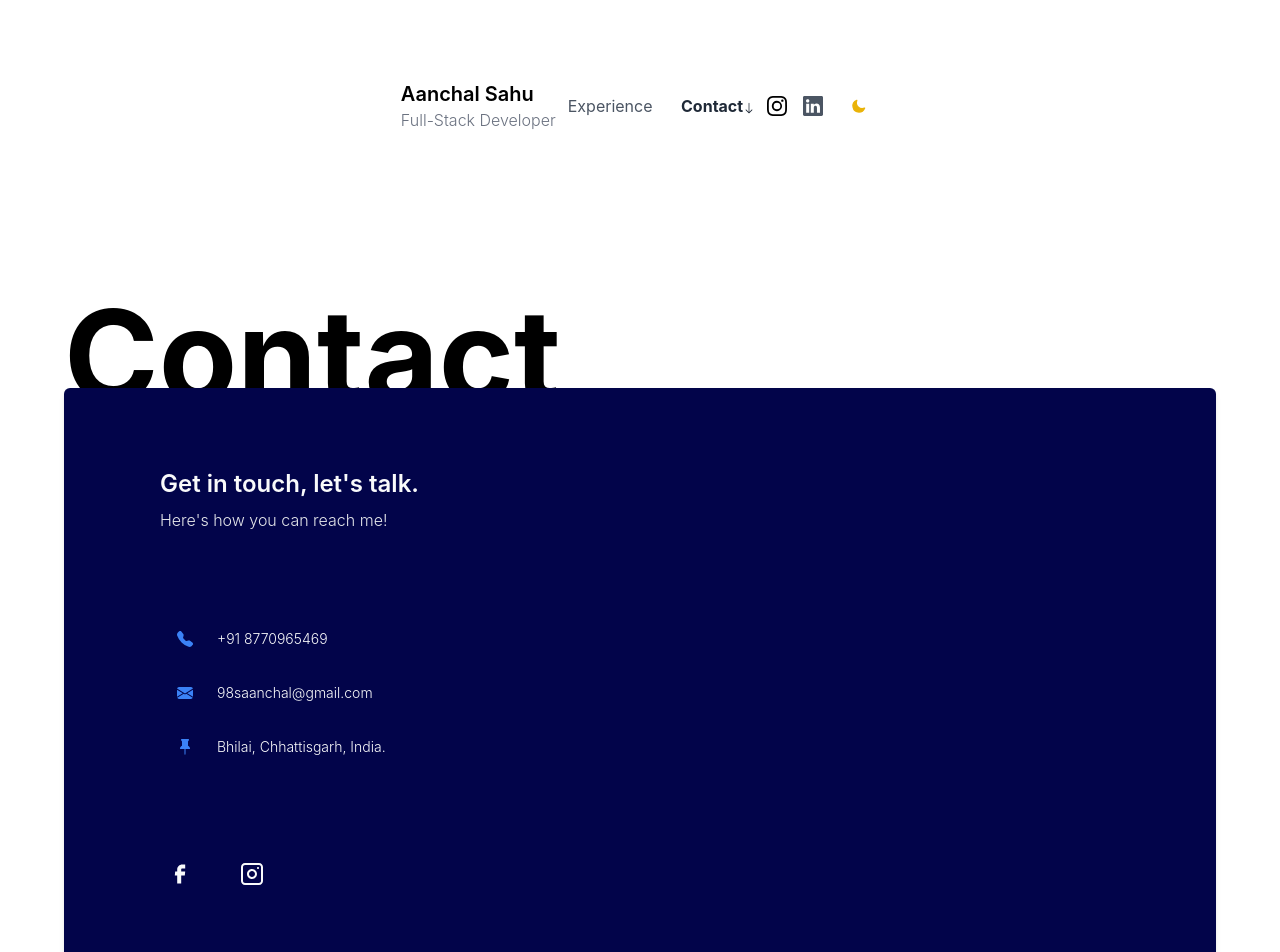
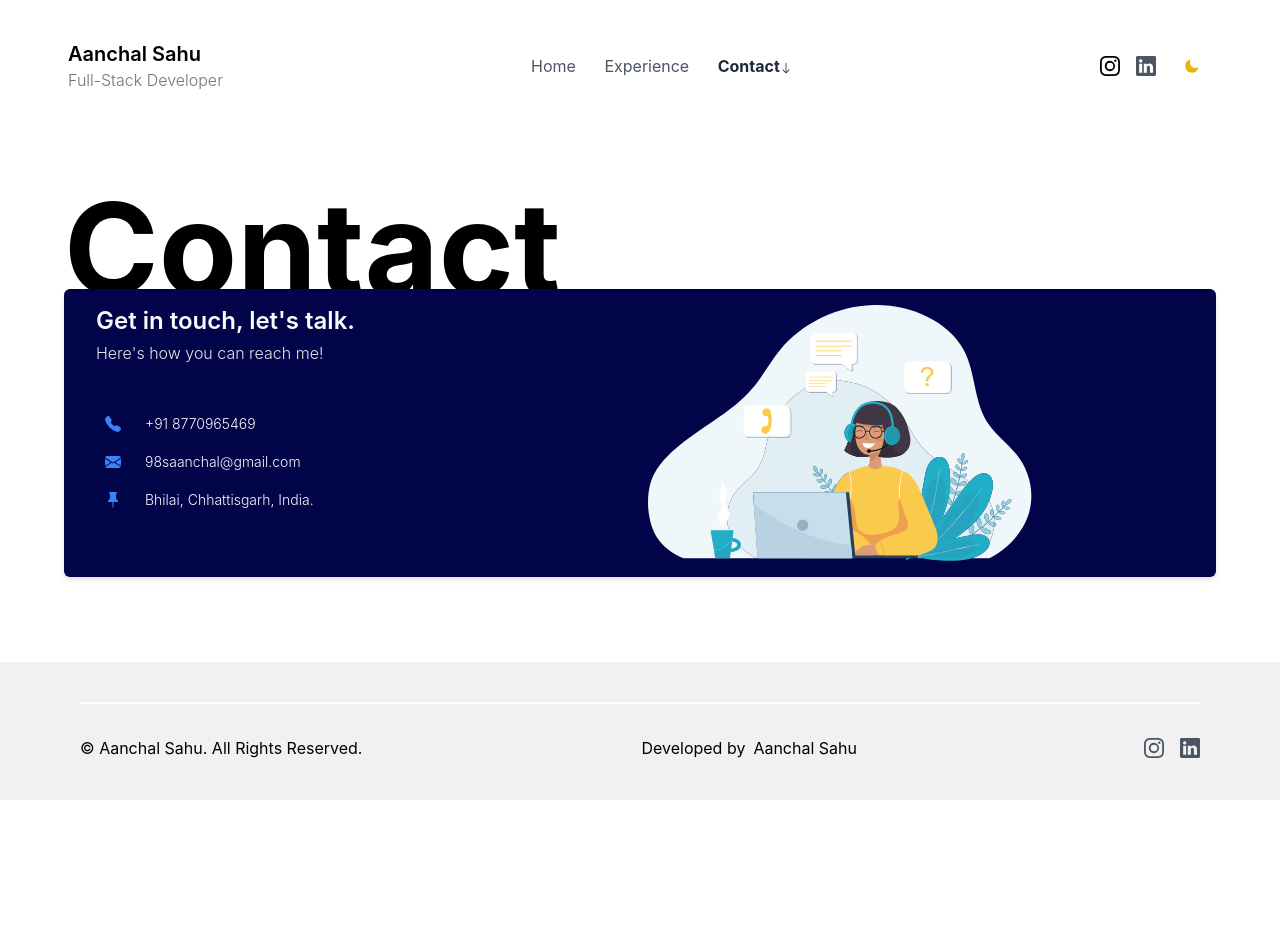
Before and after one commit to biz-aanchal/Aanchal-Sahu, a Next.js app: page /contact in a window 1280 px wide. Shown: the top 952 px of the page. After the commit the page ends 800 px from the top, so only its background shows below. Built offline with nearby package versions, Linux system fonts and the light colour scheme.

Commit message:
changes 3

```diff
--- a/components/Contact.js
+++ b/components/Contact.js
@@ -4,25 +4,27 @@ import userData from "@constants/data";
 export default function Contact() {
   return (
     <section>
-      <div className="max-w-6xl mx-auto h-48 bg-white dark:bg-gray-800 antialiased">
-        <h1 className=" text-5xl md:text-9xl font-bold py-20 text-center md:text-left">
+      <div className="max-w-6xl mx-auto h-20 md:h-32 bg-white dark:bg-gray-800 antialiased">
+        <h1 className=" text-5xl md:text-9xl font-bold py-2 text-center md:text-left">
           Contact
         </h1>
       </div>
-      <div className="relative z-10 rounded-md shadow-md bg-[#02044A] p-4 md:p-10 lg:p-20 max-w-6xl mx-auto mb-20 -mt-4">
-        <div className="grid grid-cols-1 md:grid-cols-2 gap-4">
+      <div className="relative z-10 rounded-md shadow-md bg-[#02044A]
+        p-4 md:p-10 lg:p-4 max-w-6xl mx-auto mb-10 -mt-4">
+        <div className="grid grid-cols-2 md:grid-cols-2 gap-4">
           <div className="md:ml-4">
             <header className="">
               <h1 className="text-gray-50 font-semibold text-2xl">
                 Get in touch, let's talk.
               </h1>
-              <p className="font-light text-base text-gray-200 mt-2">
+              <p className="font-light text-base text-gray-200 mt-1">
                 {/* Fill in the details and I'll get back to you as soon as I can. */}
                 Here's how you can reach me!
               </p>
             </header>
-            <div className="icons-container inline-flex flex-col my-20">
-              <div className="flex flex-row items-center space-x-6 rounded-md border border-[#02044A] hover:border hover:border-blue-500 p-4">
+            <div className="icons-container inline-flex flex-col my-10">
+              <div className="flex flex-row items-center space-x-6 rounded-md
+              border border-[#02044A] hover:border hover:border-blue-500 p-2">
                 <svg
                   xmlns="http://www.w3.org/2000/svg"
                   width="16"
@@ -40,7 +42,8 @@ export default function Contact() {
                   {userData.phone}
                 </p>
               </div>
-              <div className="flex flex-row items-center space-x-6 rounded-md border border-[#02044A] hover:border hover:border-blue-500 p-4">
+              <div className="flex flex-row items-center space-x-6 rounded-md border
+               border-[#02044A] hover:border hover:border-blue-500 p-2">
                 <svg
                   xmlns="http://www.w3.org/2000/svg"
                   width="16"
@@ -55,7 +58,8 @@ export default function Contact() {
                   {userData.email}
                 </p>
               </div>
-              <div className="flex flex-row items-center space-x-6 rounded-md border border-[#02044A] hover:border hover:border-blue-500 p-4">
+              <div className="flex flex-row items-center space-x-6 rounded-md
+              border border-[#02044A] hover:border hover:border-blue-500 p-2">
                 <svg
                   xmlns="http://www.w3.org/2000/svg"
                   width="16"
@@ -71,114 +75,10 @@ export default function Contact() {
                 </p>
               </div>
             </div>
-            <div className="social-icons flex flex-row space-x-8">
-              <a
-                href={userData.socialLinks.facebook}
-                className="h-10 w-10 rounded-full hover:bg-blue-500 flex items-center justify-center cursor-pointer"
-              >
-                <svg
-                  width="24"
-                  height="24"
-                  className="text-gray-50"
-                  viewBox="0 0 24 24"
-                  fill="none"
-                  xmlns="http://www.w3.org/2000/svg"
-                >
-                  <path
-                    d="M9.19795 21.5H13.198V13.4901H16.8021L17.198 9.50977H13.198V7.5C13.198 6.94772 13.6457 6.5 14.198 6.5H17.198V2.5H14.198C11.4365 2.5 9.19795 4.73858 9.19795 7.5V9.50977H7.19795L6.80206 13.4901H9.19795V21.5Z"
-                    fill="currentColor"
-                  />
-                </svg>
-              </a>
-              {/* <a
-                href={userData.socialLinks.twitter}
-                className="h-10 w-10 rounded-full hover:bg-blue-500 flex items-center justify-center cursor-pointer"
-              >
-                <svg
-                  width="24"
-                  height="24"
-                  className="text-gray-50"
-                  viewBox="0 0 24 24"
-                  fill="none"
-                  xmlns="http://www.w3.org/2000/svg"
-                >
-                  <path
-                    fillRule="evenodd"
-                    clipRule="evenodd"
-                    d="M8 3C9.10457 3 10 3.89543 10 5V8H16C17.1046 8 18 8.89543 18 10C18 11.1046 17.1046 12 16 12H10V14C10 15.6569 11.3431 17 13 17H16C17.1046 17 18 17.8954 18 19C18 20.1046 17.1046 21 16 21H13C9.13401 21 6 17.866 6 14V5C6 3.89543 6.89543 3 8 3Z"
-                    fill="currentColor"
-                  />
-                </svg>
-              </a> */}
-              <a
-                href={userData.socialLinks.instagram}
-                className="h-10 w-10 rounded-full hover:bg-blue-500 flex items-center justify-center cursor-pointer"
-              >
-                <svg
-                  width="24"
-                  height="24"
-                  className="text-gray-50"
-                  viewBox="0 0 24 24"
-                  fill="none"
-                  xmlns="http://www.w3.org/2000/svg"
-                >
-                  <path
-                    fillRule="evenodd"
-                    clipRule="evenodd"
-                    d="M12 7C9.23858 7 7 9.23858 7 12C7 14.7614 9.23858 17 12 17C14.7614 17 17 14.7614 17 12C17 9.23858 14.7614 7 12 7ZM9 12C9 13.6569 10.3431 15 12 15C13.6569 15 15 13.6569 15 12C15 10.3431 13.6569 9 12 9C10.3431 9 9 10.3431 9 12Z"
-                    fill="currentColor"
-                  />
-                  <path
-                    d="M18 5C17.4477 5 17 5.44772 17 6C17 6.55228 17.4477 7 18 7C18.5523 7 19 6.55228 19 6C19 5.44772 18.5523 5 18 5Z"
-                    fill="currentColor"
-                  />
-                  <path
-                    fillRule="evenodd"
-                    clipRule="evenodd"
-                    d="M5 1C2.79086 1 1 2.79086 1 5V19C1 21.2091 2.79086 23 5 23H19C21.2091 23 23 21.2091 23 19V5C23 2.79086 21.2091 1 19 1H5ZM19 3H5C3.89543 3 3 3.89543 3 5V19C3 20.1046 3.89543 21 5 21H19C20.1046 21 21 20.1046 21 19V5C21 3.89543 20.1046 3 19 3Z"
-                    fill="currentColor"
-                  />
-                </svg>
-              </a>
-            </div>
           </div>
-          {/* <form className="form rounded-lg bg-white p-4 flex flex-col">
-            <label htmlFor="name" className="text-sm text-gray-600 mx-4">
-              {" "}
-              Your Name
-            </label>
-            <input
-              type="text"
-              className="font-light rounded-md border focus:outline-none py-2 mt-2 px-1 mx-4 focus:ring-2 focus:border-none ring-blue-500"
-              name="name"
-            />
-            <label htmlFor="email" className="text-sm text-gray-600 mx-4 mt-4">
-              Email
-            </label>
-            <input
-              type="text"
-              className="font-light rounded-md border focus:outline-none py-2 mt-2 px-1 mx-4 focus:ring-2 focus:border-none ring-blue-500"
-              name="email"
-            />
-            <label
-              htmlFor="message"
-              className="text-sm text-gray-600 mx-4 mt-4"
-            >
-              Message
-            </label>
-            <textarea
-              rows="4"
-              type="text"
-              className="font-light rounded-md border focus:outline-none py-2 mt-2 px-1 mx-4 focus:ring-2 focus:border-none ring-blue-500"
-              name="message"
-            ></textarea>
-            <button
-              type="submit"
-              className="bg-blue-500 rounded-md w-1/2 mx-4 mt-8 py-2 text-gray-50 text-xs font-bold"
-            >
-              Send Message
-            </button>
-          </form> */}
+          <><img src={userData.contactUrl} alt="avatar"
+          className="  md:max-w-sm " />
+        </>
         </div>
       </div>
     </section>
--- a/components/Footer.js
+++ b/components/Footer.js
@@ -4,11 +4,12 @@ import userData from "@constants/data";
 export default function Footer() {
   return (
     <div className="bg-[#F1F1F1] dark:bg-gray-900 ">
-      <div className="max-w-6xl  mx-auto px-4 py-10 md:py-20">
+      <div className="max-w-6xl  mx-auto px-4 py-10 md:py-10">
         <div className="h-0.5 w-full bg-white dark:bg-gray-700"></div>
-        <div className="flex flex-col space-y-4 md:space-y-0 md:flex-row justify-between md:items-center mt-8">
+        <div className="flex flex-col space-y-4 md:space-y-0 md:flex-row justify-between
+        md:items-center mt-8">
           <div>
-            <p>&copy; Your Name. All Rights Reserved.</p>
+            <p>&copy; Aanchal Sahu. All Rights Reserved.</p>
           </div>
           <div>
             {/* Support me by keeping this in the footer, please. :) */}
--- a/components/Hero.js
+++ b/components/Hero.js
@@ -14,6 +14,9 @@ export default function Hero() {
   const getInstance = useCallback((instance) => {
     refAnimationInstance.current = instance;
   }, []);
+
+
+
 
   const nextTickAnimation = useCallback(() => {
     if (refAnimationInstance.current) {
@@ -47,26 +50,31 @@ export default function Hero() {
 
   return (
     <div className="justify-center flex my-10 " onClick={() => { setFire(!fire) }}>
-      <ReactCanvasConfetti refConfetti={getInstance} style={canvasStyles} colors={['#A020F0']}/>
+      <ReactCanvasConfetti refConfetti={getInstance} style={canvasStyles} colors={['#A020F0']} />
 
       {/* Text container*/}
       <div className="mx-auto text-center md:text-center lg:p-20">
         <RoughNotationGroup show={true}>
-          <RainbowHighlight color={colors_hey[0]}>
-            <h3 className="text-4xl md:text-4xl font-bold text-gray-700 dark:text-gray-200 my-2 px-5 ">
-              <button onClick={startAnimation}>Wanna see something fun? Click me!</button>
-            </h3>
-          </RainbowHighlight>
           <RainbowHighlight color={colors_hey[1]}>
             <h1 className="text-4xl md:text-4xl font-bold text-gray-700 dark:text-gray-200 my-2">
-              <button onClick={pauseAnimation}>Wanna Pause?</button>
+              <button
+              //  onClick={pauseAnimation}
+              >breathe in...breathe out....</button>
             </h1>
           </RainbowHighlight>
-          <RainbowHighlight color={colors_hey[2]}>
-            <h1 className="text-4xl md:text-4xl font-bold text-gray-700 dark:text-gray-200 my-2">
-              <button onClick={stopAnimation}>Okay, that's it, Thanks!</button>
-            </h1>
-          </RainbowHighlight>
+          {!fire ?
+            <RainbowHighlight color={colors_hey[0]}>
+              <h3 className="text-4xl md:text-4xl font-bold text-gray-700 dark:text-gray-200 my-2 px-5 ">
+                <button onClick={startAnimation}>Now, wanna see something fun? Click me!</button>
+              </h3>
+            </RainbowHighlight>
+            :
+
+            <RainbowHighlight color={colors_hey[2]}>
+              <h1 className="text-4xl md:text-4xl font-bold text-gray-700 dark:text-gray-200 my-2">
+                <button onClick={stopAnimation}>Click to Stop, Thanks!</button>
+              </h1>
+            </RainbowHighlight>}
         </RoughNotationGroup>
       </div>
       {/* Image container */}
--- a/components/Navbar.js
+++ b/components/Navbar.js
@@ -15,7 +15,7 @@ export default function Navbar() {
   }, []);
 
   return (
-    <div className="max-w-6xl  mx-auto px-1 py-2 md:py-20 min-w-{'20'}">
+    <div className="max-w-6xl  mx-auto px-1 py-2 md:py-10 w-screen">
       <div className="flex  md:flex-row justify-between items-center ">
         <div className="flex flex-col">
           <Link href="/">
@@ -29,6 +29,31 @@ export default function Navbar() {
         </div>
 
         <div className="space-x-6 hidden md:block px-3">
+           <Link
+            href="/"
+            className={`text-base  ${
+              router.asPath === "/"
+                ? "text-gray-800 font-bold dark:text-gray-400"
+                : "text-gray-600 dark:text-gray-300 font-normal "
+            }`}
+          >
+            Home{" "}
+            {router.asPath === "/" && (
+              <svg
+                xmlns="http://www.w3.org/2000/svg"
+                width="16"
+                height="16"
+                fill="currentColor"
+                className="bi bi-arrow-down inline-block h-3 w-3"
+                viewBox="0 0 16 16"
+              >
+                <path
+                  fillRule="evenodd"
+                  d="M8 1a.5.5 0 0 1 .5.5v11.793l3.146-3.147a.5.5 0 0 1 .708.708l-4 4a.5.5 0 0 1-.708 0l-4-4a.5.5 0 0 1 .708-.708L7.5 13.293V1.5A.5.5 0 0 1 8 1z"
+                />
+              </svg>
+            )}
+          </Link>
           {/* <Link
             href="/about"
             className={`text-base  ${
@@ -209,6 +234,24 @@ export default function Navbar() {
         </div>
       </div>
       <div className="space-x-8 block md:hidden mt-4">
+        <Link
+          href="/"
+          className="text-base font-normal text-gray-600 dark:text-gray-300"
+        >
+          Home
+        </Link>
+        <Link
+          href="/experience"
+          className="text-base font-normal text-gray-600 dark:text-gray-300"
+        >
+          Experience
+        </Link>
+        <Link
+          href="/contact"
+          className="text-base font-normal text-gray-600 dark:text-gray-300"
+        >
+          Contact
+        </Link>
         {/* <Link
           href="/about"
           className="text-base font-normal text-gray-600 dark:text-gray-300"
@@ -221,18 +264,7 @@ export default function Navbar() {
         >
           Projects
         </Link> */}
-        <Link
-          href="/experience"
-          className="text-base font-normal text-gray-600 dark:text-gray-300"
-        >
-          Experience
-        </Link>
-        <Link
-          href="/contact"
-          className="text-base font-normal text-gray-600 dark:text-gray-300"
-        >
-          Contact
-        </Link>
+
       </div>
     </div>
   );
--- a/constants/data.js
+++ b/constants/data.js
@@ -3,6 +3,7 @@ const userData = {
   name: "Aanchal Sahu",
   designation: "Full-Stack Developer",
   avatarUrl: "/avatar.png",
+  contactUrl: "/contact-me-girl.svg",
   email: "98saanchal@gmail.com",
   phone: "+91 8770965469",
   address: "Bhilai, Chhattisgarh, India.",
@@ -75,7 +76,7 @@ const userData = {
       company: "Bizolution Technologies Pvt. Ltd.",
       year: "2023",
       companyLink: "https://www.bizolutiontech.com/",
-      desc: "Contributed to our lead product - Entera - which is an employee and payroll management SASS product.",
+      desc: "I'm one of two main leads in our main product - Entera - which is an employee and payroll management SASS product.",
     },
     {
       title: "Associate Software Developer",
@@ -96,7 +97,7 @@ const userData = {
       company: "Arawinz Soft Solutions",
       year: "2019",
       companyLink: "https://www.arawinz.com/",
-      desc: "Developed pothole detection system with OpenCV and computer vision, detects potholes on roads and informs the driver.",
+      desc: "Worked here as an content writer, wrote many eceptional contents for the main product- Esay.in.",
     },
     {
       title: "Internship-1",
@@ -117,7 +118,7 @@ const userData = {
       company: "BSP S.S.S. School-7, Bhilai.",
       year: "2016",
       companyLink: "https://schools.org.in/durg/22100721604/bsp-higher-secondary-school-sector-7-bhilai.html",
-      desc: "Subjects being PCM - I barely survived with 93.6% marks aggregate. Flex fridays, fellas.",
+      desc: "Subjects being PCM and CS as an additional subject (where it all started!)",
     },
   ],
   resumeUrl:
```
Also changed, not shown: public/contact-me-girl.svg (added), 1 other file (tests, documents, lock files or other folders).
